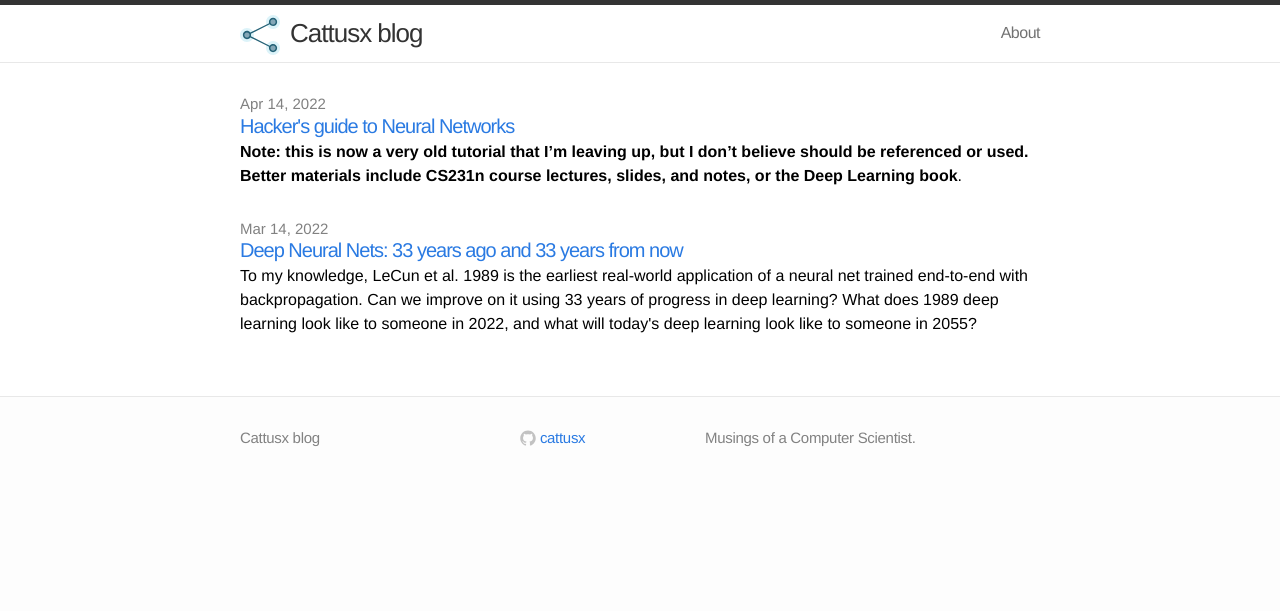
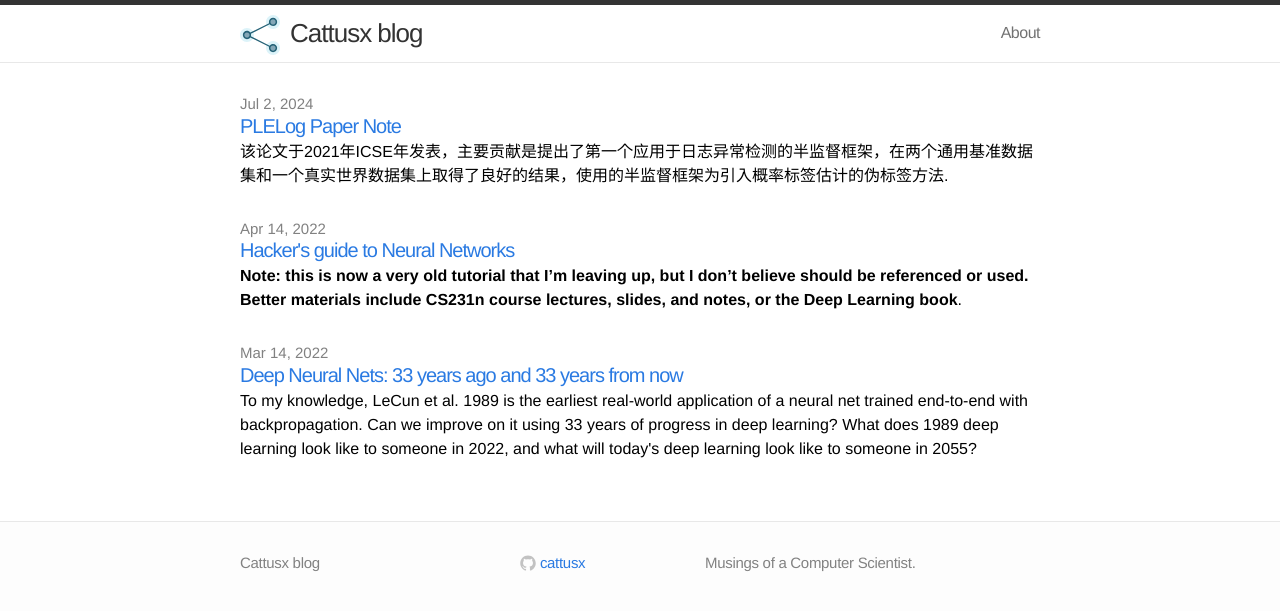
Before and after one commit to CattusX/cattusx.github.io, a Jekyll site: the page built from index.html, in a window 1280 px wide. Shown: the top 611 px of the page. Built offline with Jekyll 4.4.1, drawn with Linux system fonts in a browser that asks for light colours; some web fonts are replaced; part of the change alters nothing that is shown.

Commit message:
Initial GitHub pages site with Jekyll

````diff
--- /dev/null
+++ b/_posts/2024-07-22-Test.md
@@ -0,0 +1,168 @@
+---
+layout: post
+comments: true
+title: "PLELog Paper Note"
+excerpt: "该论文于2021年ICSE年发表，主要贡献是提出了第一个应用于日志异常检测的半监督框架，在两个通用基准数据集和一个真实世界数据集上取得了良好的结果，使用的半监督框架为引入概率标签估计的伪标签方法."
+date:   2024-07-2 20:40:00
+mathjax: true
+---
+[ICSE 21']PLELog: Semi-Supervised Log-Based Anomaly Detection via Probabilistic Label Estimation
+
+
+## 复现过程(简单)
+
+- 安装环境
+  - 直接在conda环境, python 3.8.3版本下安装出现错误, 具体为hdbsacn和mkl三个包的问题, 于是先安装了其他包后再安装出问题的包, 作者说mkl三个包是自动生成的, 没有依赖关系
+  - 安装过程中的速度问题, 先后切换了清华源, 官方源, 速度都很慢换成中科大源后解决
+    `pip config set global.index-url https://pypi.mirrors.ustc.edu.cn/simple/`
+  - 结果安装还是出错, 看了[issue 16](https://github.com/LeonYang95/PLELog/issues/16)后使用`conda install -c conda-forge hdbscan`安装, 还是报错
+  - 最后尝试不管版本, 直接手动安装每一个包
+  - torch版本和硬件计算能力不符, 重新安装torch, ...
+- 运行程序
+  - `python approaches/PLELog.py`
+- 结果
+  - 在HDFS数据集上, 直接运行[zenodo](https://zenodo.org/records/5910349)上提供的源码, 包括数据集和语义向量, 参数不改变的情况下结果如下:
+    TP: 3530, TN: 168689, FN: 193, FP: 107
+    Precision = 3530 / 3637 = 97.0580, Recall = 3530 / 3723 = 94.8160 F1 score = 95.9239
+- 原论文结果
+  - Precision = 0.950, Recall = 0.963, F1 score = 0.957
+    对比之下, 结果(F1 score)非常接近, 应该存在由依赖库不同导致的偏差, 可以接受
+
+## 算法框架
+
+> 术语: log message, log event, log parameters, log parsing, message sequence, log sequence, anomalous log sequence, normal log sequence
+
+挑战
+
+1. 如何根据已知的normal log sequence预测训练集中未知的log sequence标签 -> HDBSCAN
+2. 如何减少聚类的噪声影响 -> 概率标签估计, 以及Attn-GRU
+3. 如何减少日志变动带来的不稳定性 -> 语义嵌入(非原创, LogRobust)
+   整体由三个部分构成
+
+### 语义向量获取
+
+1. FastText词向量
+   词向量在代码中是直接导入`datasets/glove.6B.300d.txt`获得的, 每一行301个值, 第一个是词, 后300个是词向量, <mark style="background: #ADCCFFA6;">   这里有点冲突, 文章中说的是用300d的FastText生成词向量, 但是导入的确实glove词向量</mark>
+2. Drain3日志解析
+3. TF-IDF转换词向量为语义向量
+
+### 概率标签估计
+
+1. FastICA降维 300->reduce_dimension=50
+
+```python
+from sklearn.decomposition import FastICA
+if reduce_dimension != -1:
+	transformer = FastICA(n_components=reduce_dimension)
+	train_reprs = transformer.fit_transform(train_reprs)
+```
+
+取出训练集改变表征后的1/2数量的正常样本, 用于概率标签估计的已知正常样本
+
+```python
+train_normal = [x for x, inst in enumerate(train) if inst.label == 'Normal']
+normal_ids = train_normal[:int(0.5 * len(train_normal))]
+```
+
+2. 概率标签估计
+   调用方法
+
+```python
+label_generator = Probabilistic_Labeling(min_samples=min_samples, min_clust_size=min_cluster_size,
+										 res_file=prob_label_res_file, rand_state_file=rand_state)
+labeled_train = label_generator.auto_label(train, normal_ids)
+```
+
+实现
+
+```python
+labels = self.model.fit_predict(inputs)
+```
+
+HDBSCAN
+
+```python
+# models/clustering.py -> Solitary_HDBSCAN
+from hdbscan import HDBSCAN as dbscan
+
+self.model = dbscan(algorithm='best',
+					min_cluster_size=self.min_cluster_size,
+					min_samples=self.min_samples if self.min_samples != -1 else None,
+					core_dist_n_jobs=10,
+					metric='euclidean')
+
+def fit_predict(self, inputs):
+	self.labels = self.model.fit_predict(inputs).tolist()
+	self.clusters = set(self.labels)
+	self.outliers = self.model.outlier_scores_.tolist()
+	return self.labels
+
+def predict(self, inputs, normal_ids):
+	'''
+	normal_ids are involved in inputs.
+	:param inputs: all input reprs
+	:param normal_ids: labeled normal indexes.
+	:return: predicted label for each line of inputs, labeled normal ones included.
+	'''
+	predicted = []
+	assert len(inputs) == len(self.labels)
+	inputs = np.asarray(inputs, dtype=float)
+	normal_matrix = [] # 记录已知正常样本的特征向量
+	for id in normal_ids:
+		normal_matrix.append(inputs[id, :])
+		if self.labels[id] != -1:   # 噪声 / 离群点
+			self.normal_cores.add(self.labels[id])
+	normal_matrix = np.asarray(normal_matrix, dtype=float)
+
+	by_normal_core_normal = 0
+	by_normal_core_anomalous = 0
+	by_dist_normal = 0
+	by_dist_anomalous = 0
+
+	for id, predict_cluster in enumerate(self.labels):
+		if id in normal_ids:
+			# Add labeled normals as predicted normals to formalize the output format for other modules.
+			predicted.append('Normal')
+			continue
+		if predict_cluster in self.normal_cores:
+			by_normal_core_normal += 1
+			predicted.append('Normal')
+		elif predict_cluster == -1:
+			cur_repr = inputs[id]
+			dists = cdist([cur_repr], normal_matrix) # (1, 50) (len(normal_ids), 50) => (1, len(normal_ids)) 表示当前样本与所有已知正常样本的距离
+			if dists.min() == 0:
+				by_dist_normal += 1
+				predicted.append('Normal')
+			else:
+				by_dist_anomalous += 1
+				predicted.append('Anomalous')
+			pass
+		else:
+			by_normal_core_anomalous += 1
+			predicted.append('Anomalous')
+	return predicted
+```
+
+参数
+	这里论文中使用的min_cluster_size和min_samples都为100
+	algorithm: string, optional (default=’best’) HDBSCAN实现的算法和数据结构, 默认为自动选择最佳的
+	metric: string, or callable, optional (default=’euclidean’) 点之间的距离度量方法, callable表示可自定义距离度量函数
+	core_dist_n_jobs: int, optional (default=4) 核心距离计算的并行数量
+	min_cluster_size 簇的最小尺寸；包含比这更少的点的单链接分裂将被视为点“脱离”簇，而不是簇分裂成两个新簇。
+	min_samples 被视为核心点的点的邻域中的样本数。
+labels = -1表示噪声 / 离群点
+HDBSCAN标签分配: 对训练集所有的样本使用HDBSCAN进行聚类, 具体划分规则为
+
+1. 对于训练集每一行id特征的聚类结果predict_cluster
+   1. 如果id在normal_ids中, 肯定是正常样本, 标记为正常
+   2. 否则
+      1. if 聚类结果在normal_ids对应的所有簇中, 标记为正常
+      2. else if 聚类结果是噪声(-1), 用距离判断, 计算该样本的特征与所有已知正常样本的特征的欧式距离
+         如果距离最小值为0(应该就是存在相同的日志吧), 标记为正常, 否则标记为异常
+      3. else 标记为异常
+
+置信度标签分配
+在HDBSCAN分配过正异常标签后, 再进行一轮遍历得到labeled_inst, 其中
+若为已知正常样本, 直接增加对应的instance, 否则
+	若为噪声, 则confidence=0, 即确定性最大
+	若为一个簇中的样本, 则confidence定义为HDBSCAN得到的离群值(outlier)
--- a/css/main.css
+++ b/css/main.css
@@ -1,3 +1,31 @@
+/* Fonts */
+@font-face {
+  font-family: 'SourceSansSC-VF';
+  src: url('/fonts/SourceHanSansSC-VF.otf.woff2') format('woff2');
+  font-weight: normal;
+  font-style: normal;
+}
+
+@font-face {
+  font-family: 'LXGW-WenKai';
+  src: url('/fonts/LXGWWenKai-Bold.ttf') format('truetype');
+  font-weight: bold;
+  font-style: normal;
+}
+
+@font-face {
+  font-family: 'LXGW-WenKai';
+  src: url('/fonts/LXGWWenKai-Light.ttf') format('truetype');
+  font-weight: 300;
+  font-style: normal;
+}
+
+@font-face {
+  font-family: 'LXGW-WenKai';
+  src: url('/fonts/LXGWWenKai-Regular.ttf') format('truetype');
+  font-weight: normal;
+  font-style: normal;
+}
 /* Base */
 /* ----------------------------------------------------------*/
 
@@ -9,14 +37,18 @@
 html, body { height: 100%; }
 
 body {
-  font-family: Helvetica, Arial, sans-serif;
+  font-family: Helvetica, Arial, 'LXGW-WenKai', sans-serif;
   font-size: 16px;
   line-height: 1.5;
-  font-weight: 300;
+  font-weight: normal;
   background-color: #fdfdfd;
 }
 
-h1, h2, h3, h4, h5, h6 { font-size: 100%; font-weight: 400; }
+h1, h2, h3, h4, h5, h6 {
+  font-family: Helvetica, Arial, 'SourceSansSC-VF', sans-serif;
+  font-size: 100%;
+  font-weight: normal;
+}
 
 a         { color: #2a7ae2; text-decoration: none; }
 a:hover   { color: #000; text-decoration: underline; }
````
Also changed, not shown: 4 other files.
